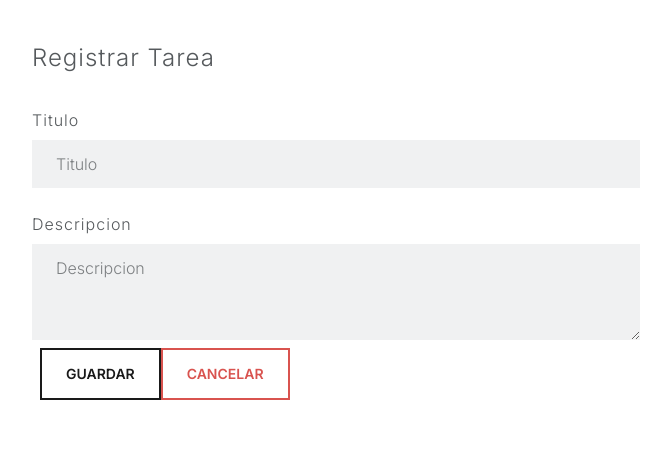
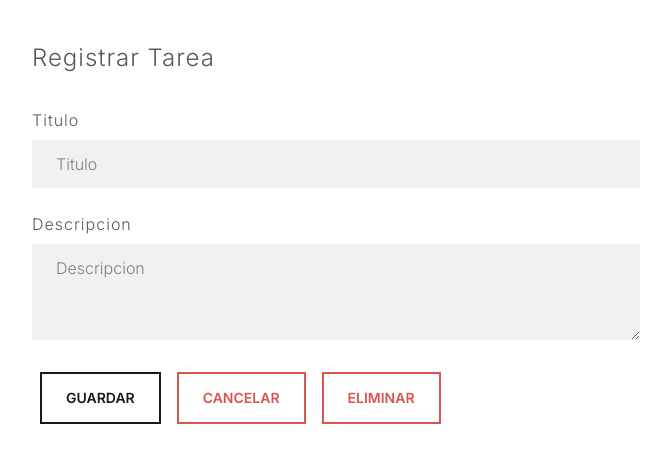
Before and after one commit to LeonelBLM/next-prisma-top-man, a Next.js app: page /tasks/edit/1 in a window 1280 px wide. Shown: the top 462 px of the page, without its empty margins (304-975 px from the left). Built offline with nearby package versions, Linux system fonts and the light colour scheme; no server answers; the database is empty.

Commit message:
crud terminado

```diff
--- a/src/app/new/page.jsx
+++ b/src/app/new/page.jsx
@@ -69,9 +69,24 @@ function NewPage({ params }) {
                                 value={description}
                             />
                         </div>
-                        <div className="d-flex m-2">
-                            <button type="submit" className="btn btn-outline-primary">Guardar</button>
-                            <button type="" className="btn btn-outline-danger">Cancelar</button>
+                        <div className="d-flex mt-4">
+                            <button type="submit" className="btn btn-outline-primary m-2">Guardar</button>
+                            <button type="" className="btn btn-outline-danger m-2">Cancelar</button>
+                            {
+                              params.id && (
+                                <button type="button" className="btn btn-outline-danger m-2"
+                                onClick={async () => {
+                                 const res = await fetch(`/api/tasks/${params.id}`, {
+                                        method: "DELETE",
+                                    })
+                                    const data = await res.json()
+                                    router.refresh();
+                                    router.push("/");
+                                }}
+                                >Eliminar
+                                </button>
+                              )
+                            }
                         </div>
 
                     </fieldset>
```
Also changed, not shown: 1 other file (tests, documents, lock files or other folders).
